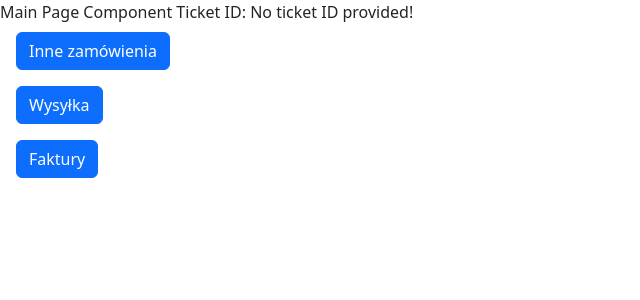
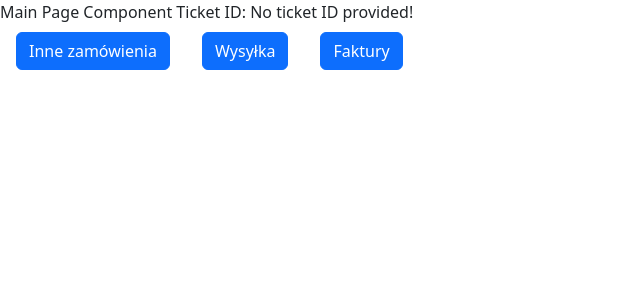
Before and after one commit to GaussFighting/SAPCONNECT, a React (Create React App) app: page / in a window 1280 px wide. Shown: the top 300 px of the page, without its empty margins (0-640 px from the left). Built offline with nearby package versions, Linux system fonts and the light colour scheme.

Commit message:
code review, shortened function, nav item optimalisation, hypen in paths

```diff
--- a/package.json
+++ b/package.json
@@ -14,7 +14,7 @@
     "react-bootstrap": "^2.10.5",
     "react-dom": "^18.3.1",
     "react-router-dom": "^6.28.0",
-    "react-scripts": "5.0.1",
+    "react-scripts": "^5.0.1",
     "reactstrap": "^9.2.3",
     "web-vitals": "^2.1.4"
   },
--- a/src/App.js
+++ b/src/App.js
@@ -35,7 +35,7 @@ const App = () => {
           }
         />
         <Route
-          path={"/otherorders"}
+          path={"/other-orders"}
           element={
             <TicketIdProvider>
               <DataTable />
@@ -43,7 +43,7 @@ const App = () => {
           }
         />
         <Route
-          path={"/shipmentinfo"}
+          path={"/shipment-info"}
           element={
             <TicketIdProvider>
               <DataTable />
--- a/src/components/DataTable.js
+++ b/src/components/DataTable.js
@@ -2,7 +2,6 @@ import React from "react";
 import GoBackButton from "./GoBackButton";
 
 const DataTable = ({ ticketId }) => {
-  console.log(ticketId);
   return (
     <>
       <GoBackButton ticketId={ticketId} />
--- a/src/components/MPMenu.js
+++ b/src/components/MPMenu.js
@@ -1,21 +1,22 @@
 import React from "react";
-import MPButton from "./MPButton";
+import MPNavItem from "./MPNavItem";
+import { Nav } from "reactstrap";
 
 const MPMenu = ({ ticketId }) => {
-  const pathArr = ["/otherorders", "/shipmentinfo", "/invoices"];
+  const pathArr = ["/other-orders", "/shipment-info", "/invoices"];
   const labelsArr = ["Inne zamówienia", "Wysyłka", "Faktury"];
 
   return (
-    <>
+    <Nav>
       {pathArr.map((path, idx) => (
-        <MPButton
+        <MPNavItem
           key={`${path}+${idx}`}
           ticketId={ticketId}
           path={pathArr[idx]}
           label={labelsArr[idx]}
         />
       ))}
-    </>
+    </Nav>
   );
 };
 
--- a/src/components/MPButton.js
+++ b/src/components/MPNavItem.js
@@ -1,18 +1,16 @@
 import React from "react";
 import { NavLink } from "react-router-dom";
-import { Nav, NavItem } from "reactstrap";
+import { NavItem } from "reactstrap";
 import { Button } from "react-bootstrap";
 
 const MPButton = ({ path, ticketId, label }) => {
   const fullpath = `${path}?ticket_id=${ticketId}`;
   return (
-    <Nav>
-      <NavItem>
-        <NavLink className="nav-link" to={fullpath}>
-          <Button variant="primary">{label}</Button>
-        </NavLink>
-      </NavItem>
-    </Nav>
+    <NavItem>
+      <NavLink className="nav-link" to={fullpath}>
+        <Button variant="primary">{label}</Button>
+      </NavLink>
+    </NavItem>
   );
 };
 
--- a/src/components/MainPage.js
+++ b/src/components/MainPage.js
@@ -4,10 +4,10 @@ import MPMenu from "./MPMenu";
 const MainPage = (props) => {
   const ticketId = props.ticketId || "No ticket ID provided!";
   return (
-    <div>
+    <>
       <div>Main Page Component Ticket ID: {ticketId}</div>
       <MPMenu ticketId={ticketId} />
-    </div>
+    </>
   );
 };
 export default MainPage;
--- a/src/components/NoPage.js
+++ b/src/components/NoPage.js
@@ -1,4 +1,3 @@
-const NoPage = (props) => {
-  return <div>{props.message}</div>;
-};
+const NoPage = ({ message }) => <>{message}</>;
+
 export default NoPage;
```
Also changed, not shown: src/components/Button.js (+8 -11 lines), 1 other file (tests, documents, lock files or other folders).
